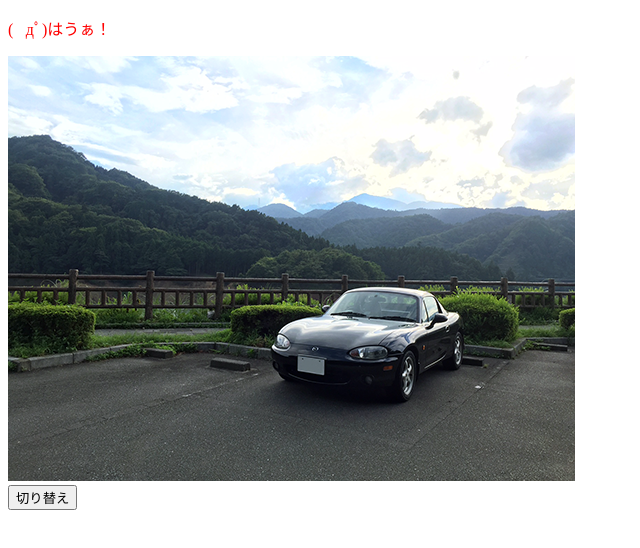
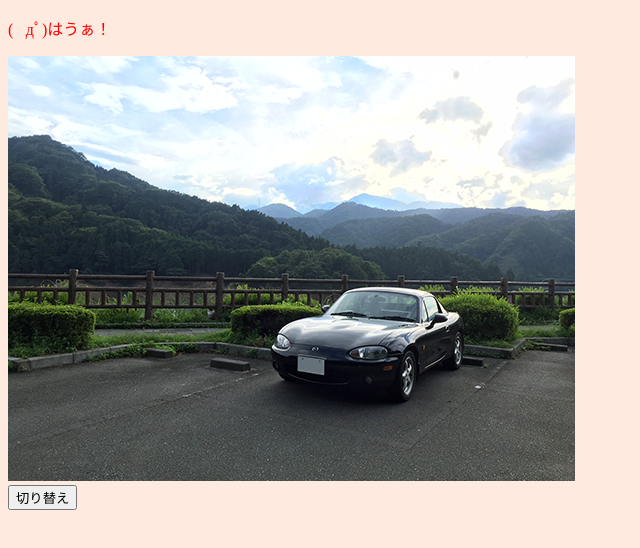
Before and after one commit to mitsuru1397/2016web2, a plain HTML site: page index.html in a window 1280 px wide. Shown: the whole page, without its empty margins (0-640 px from the left). Drawn offline with nearby package versions, Linux system fonts and the light colour scheme.

Commit message:
Update index.html

```diff
--- a/index.html
+++ b/index.html
@@ -13,7 +13,7 @@
     });
  </script>
 </head>
-<body>
+<body bgcolor = "#FFEAE0">
  <p>(ﾟдﾟ)はうぁ！</p>
  <div id="target"><img src="IMG_53482.png" width="567" height="425"></div>
  <button id="toggle">切り替え</button>
```
